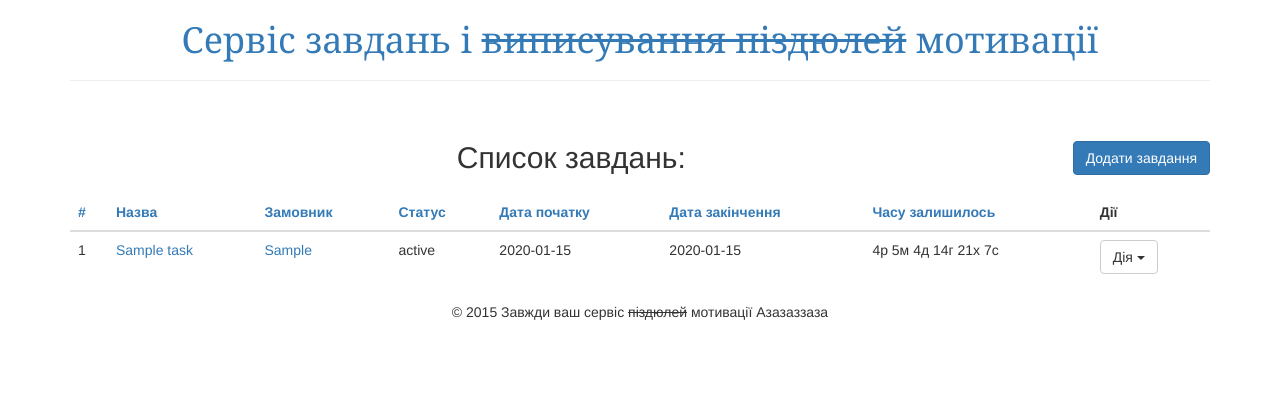
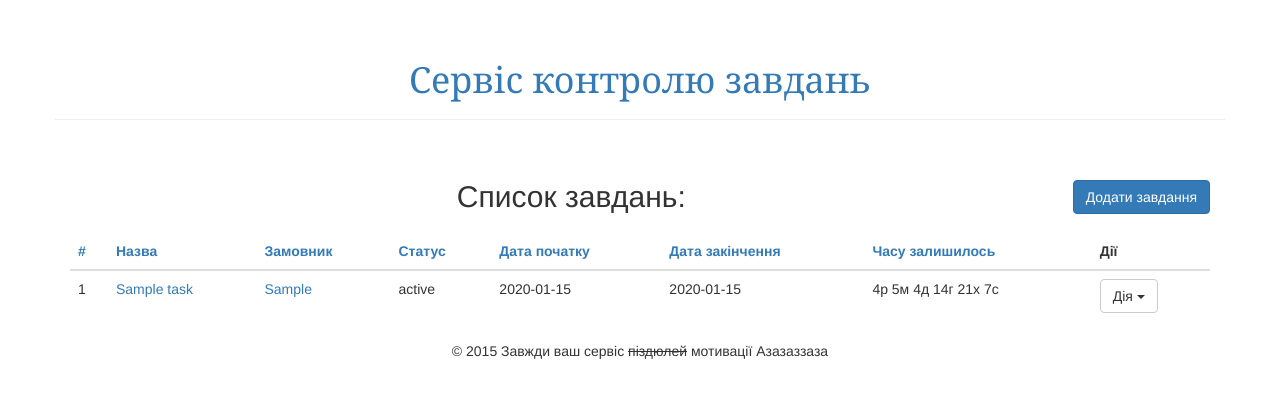
Before and after one commit to number21/FirstDjangoApp, a Django app: page / in a window 1280 px wide. Shown: the top 398 px of the page. Run offline with Django 3.2, Linux system fonts and the light colour scheme; tables that the repository leaves empty hold one stand-in row (values such as "Sample post"); some libraries are stand-ins or nearby versions.

Commit message:
minimal style changing

```diff
--- a/TestDjango/settings.py
+++ b/TestDjango/settings.py
@@ -138,3 +138,4 @@
     from .local_settings import *
 except ImportError:
     pass
+DEBUG = False
--- a/taskmanager/static/js/main.js
+++ b/taskmanager/static/js/main.js
@@ -52,6 +52,6 @@
 }
 $(document).ready(function () {
     initDateFields();
-    diffTime();
     setInterval('diffTime()', 500);
+    setTimeout((function(){$('.alert').stop().slideUp(500);}), 3000);
 });
--- a/taskmanager/templates/base.html
+++ b/taskmanager/templates/base.html
@@ -20,10 +20,10 @@
 
     <!-- Start Header -->
     <div class="row" id="header">
-        <div class="col-xs-12">
+        <div class="col-xs-12 page-header">
             <h1 style="text-align: center">
-                <a href="/">Сервіс завдань і <strike>виписування піздюлей</strike> мотивації</a></h1>
-            <hr>
+                <a href="/">Сервіс контролю завдань</a>
+            </h1>
         </div>
     </div>
     <!-- End Header -->
@@ -36,9 +36,6 @@
                     {{ request.GET.status_message }}
                     <button type="button" class="close" data-dismiss="alert" aria-label="Close"><span aria-hidden="true">&times;</span></button>
                 </div>
-                <script>
-                    setTimeout((function(){$('.alert').stop().slideUp(500);}), 3000);
-                </script>
             {% endif %}
             {% block content %}{% endblock content %}
         </div>
```
Also changed, not shown: taskmanager/static/main.css (line endings or trailing spaces).
